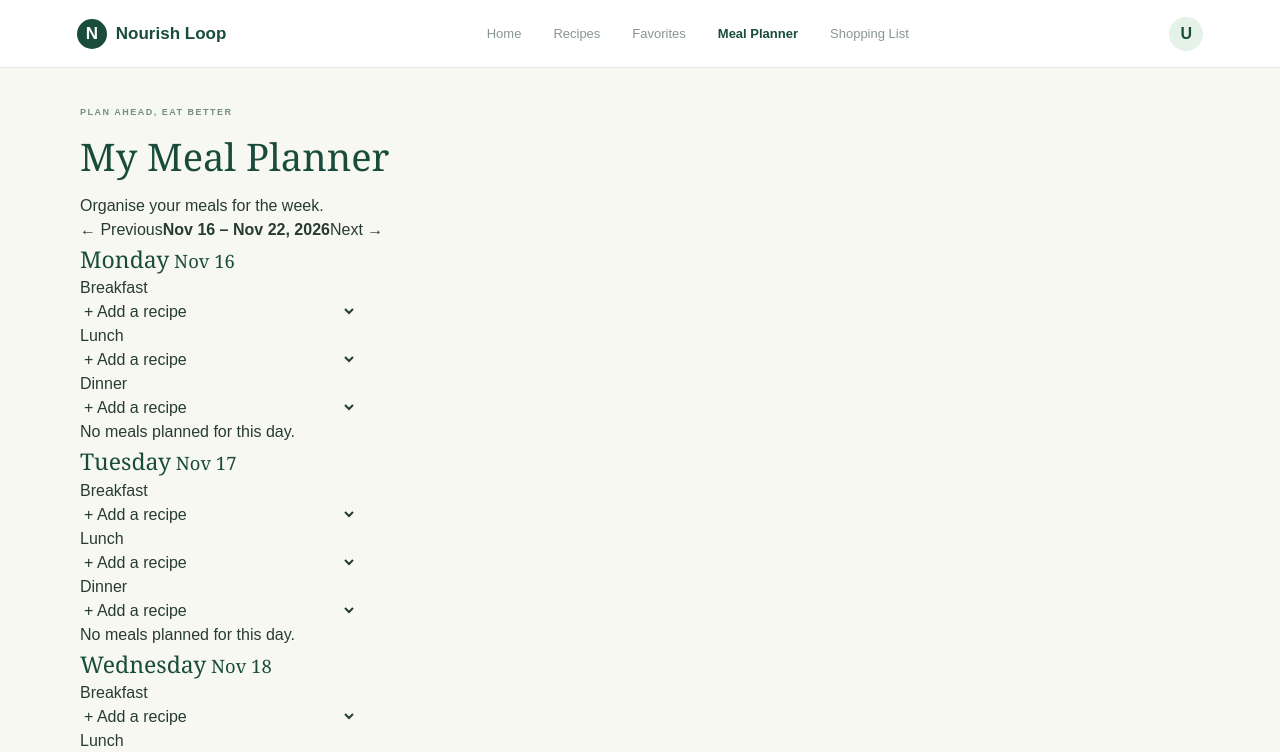
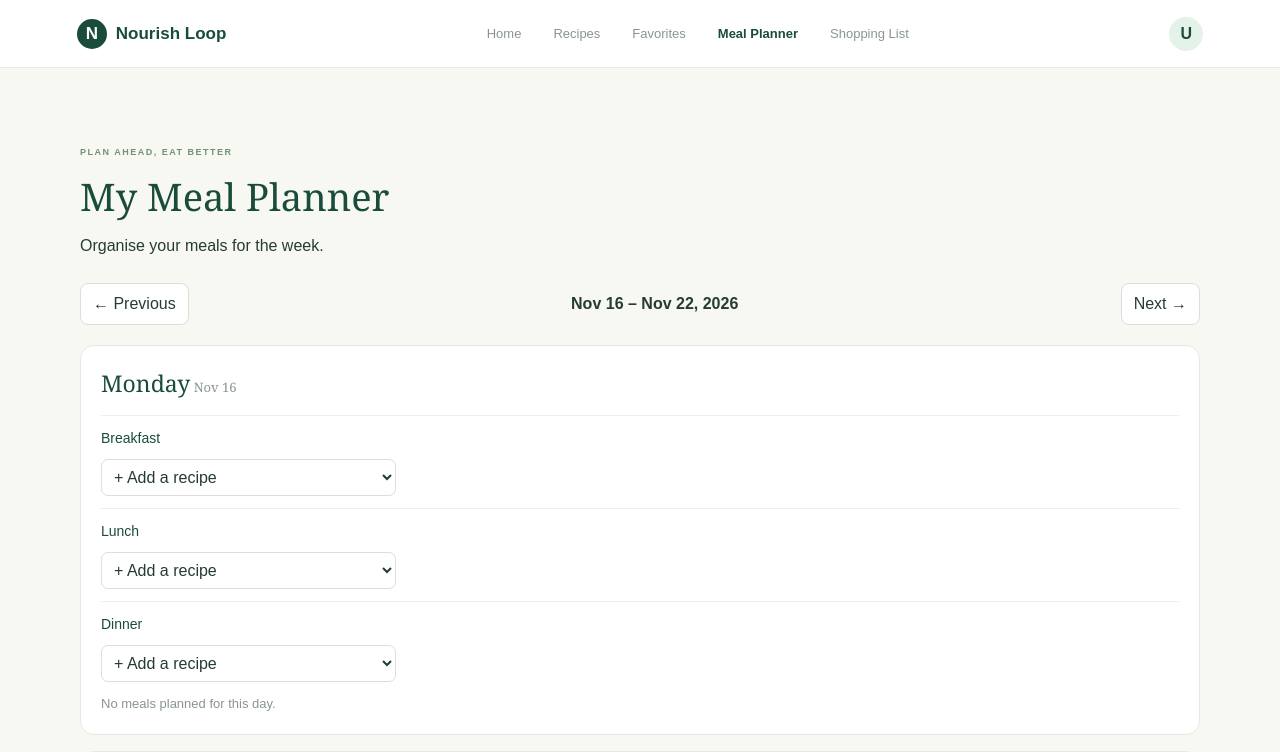
Before and after one commit to sasharity/NourishLoop, a Next.js app: page /meal-planner in a window 1280 px wide. Shown: the top 752 px of the page. Built offline with nearby package versions, Linux system fonts and the light colour scheme.

Commit message:
Updated CSS for meal planner page

```diff
--- a/src/app/globals.css
+++ b/src/app/globals.css
@@ -916,3 +916,115 @@ h2 {
 .mobile-nav-link {
   min-width: 58px;
 }
+
+
+/* Weekly Meal Planner */
+
+.meal-planner header {
+  margin: 40px 0 25px;
+}
+
+.meal-planner h1,
+.meal-planner h2 {
+  color: var(--green);
+}
+
+.week-nav,
+.planned-meal {
+  display: flex;
+  align-items: center;
+  justify-content: space-between;
+  gap: 10px;
+  flex-wrap: wrap;
+}
+
+.week-nav {
+  margin-bottom: 20px;
+}
+
+.week-nav button,
+.planned-meal button {
+  padding: 8px 12px;
+  border: 1px solid #ddd;
+  border-radius: 8px;
+  background: white;
+  cursor: pointer;
+}
+
+.planner-day {
+  padding: 20px;
+  margin-bottom: 16px;
+  border: 1px solid #e5e9e4;
+  border-radius: 14px;
+  background: white;
+}
+
+.planner-day h2 {
+  margin-bottom: 15px;
+}
+
+.planner-day h2 small {
+  color: var(--muted);
+  font-size: 13px;
+}
+
+.meal-slot {
+  padding: 12px 0;
+  border-top: 1px solid #eee;
+}
+
+.meal-slot h3 {
+  margin-bottom: 10px;
+  color: var(--green);
+  font-size: 14px;
+}
+
+.meal-slot select,
+.planned-meal select {
+  max-width: 100%;
+  padding: 8px;
+  border: 1px solid #ddd;
+  border-radius: 7px;
+  background: white;
+}
+
+.planned-meal {
+  justify-content: flex-start;
+  margin-bottom: 10px;
+  font-size: 13px;
+}
+
+.planned-meal span {
+  flex: 1;
+  min-width: 140px;
+}
+
+.empty-day,
+.planner-total {
+  color: var(--muted);
+  font-size: 13px;
+}
+
+.planner-total {
+  margin: 20px 0;
+  text-align: right;
+}
+
+@media (max-width: 600px) {
+  .week-nav {
+    align-items: flex-start;
+  }
+
+  .planned-meal {
+    display: grid;
+    grid-template-columns: 1fr 1fr auto;
+  }
+
+  .planned-meal span {
+    grid-column: 1 / -1;
+  }
+
+  .meal-slot > select {
+    width: 100%;
+  }
+}
```
